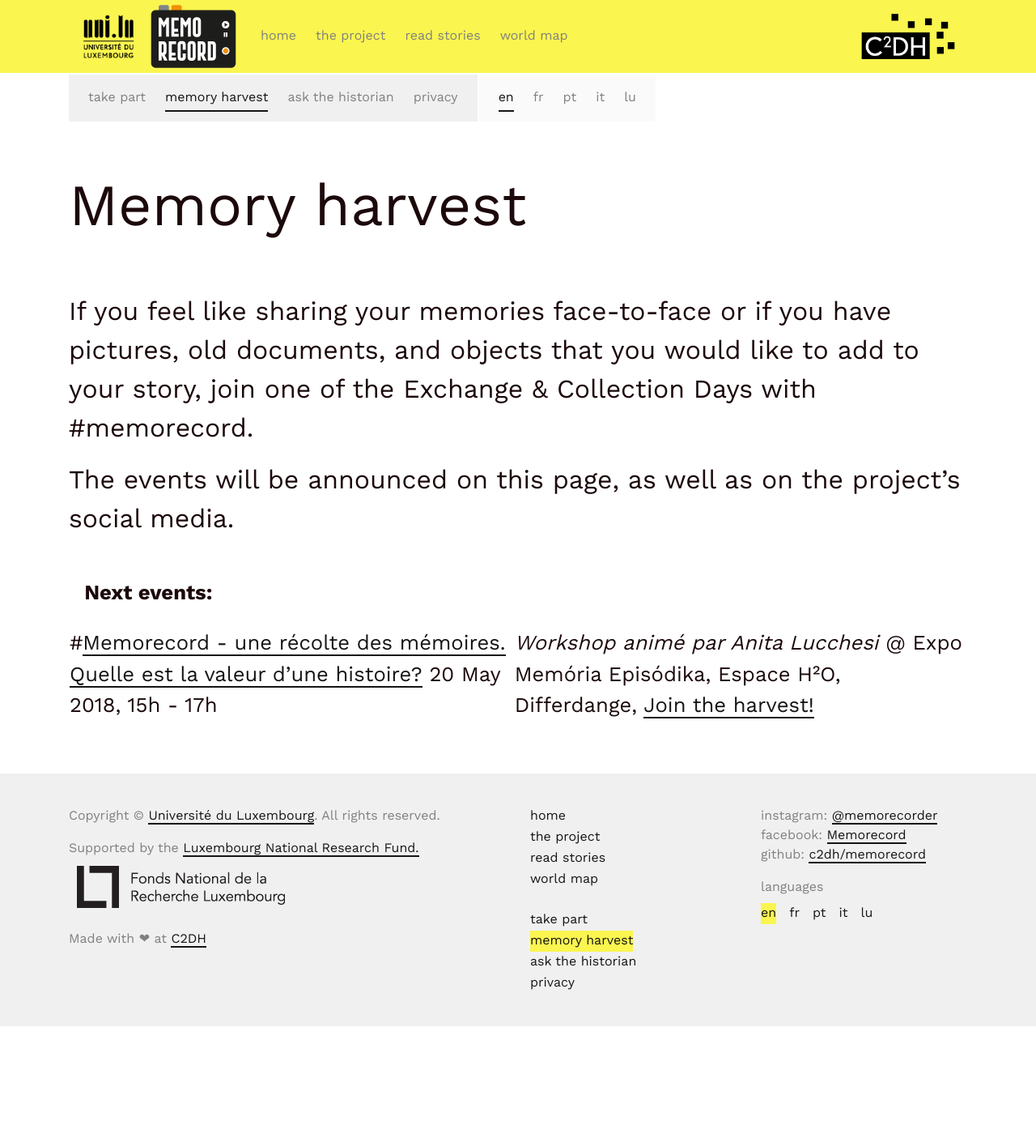
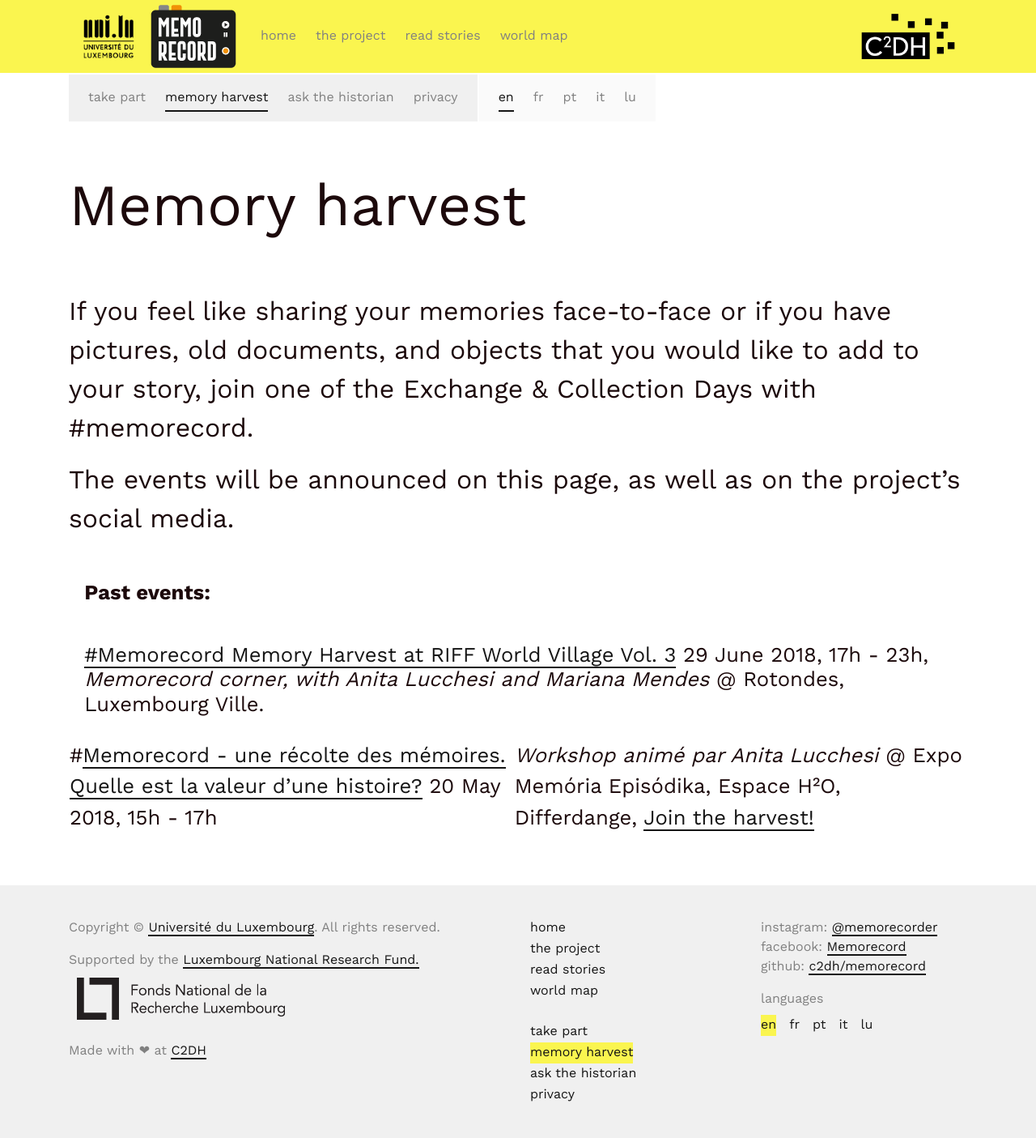
Before and after one commit to C2DH/memorecord, a Jekyll site: the page built from pages/collection-days.md, in a window 1280 px wide. Shown: the whole page at 81% size. Built offline with Jekyll 4.4.1, drawn with Linux system fonts in a browser that asks for light colours; before the commit the page ends 1267 px from its top, so only the background shows below that.

Commit message:
update Memory Harvest

```diff
--- a/pages/collection-days.md
+++ b/pages/collection-days.md
@@ -11,7 +11,9 @@ The events will be announced on this page, as well as on the project’s social
 
 <!-- more -->
 
-## **Next events:**
+## **Past events:**
+
+# [#Memorecord Memory Harvest at RIFF World Village Vol. 3](https://www.facebook.com/notes/riff/memorecord-a-memory-harvest-riff-world-village/1923832370994693/) 29 June 2018, 17h - 23h, *Memorecord corner, with Anita Lucchesi and Mariana Mendes* @ Rotondes, Luxembourg Ville.
 
 #[Memorecord - une récolte des mémoires. Quelle est la valeur d'une histoire?](https://www.c2dh.uni.lu/events/memorecord-une-recolte-des-memoires-quelle-est-la-valeur-dune-histoire) 20 May 2018, 15h - 17h | *Workshop animé par Anita Lucchesi* @ Expo Memória Episódika, Espace H²O, Differdange, [Join the harvest!](https://www.facebook.com/events/591438841226889/)
 
```
